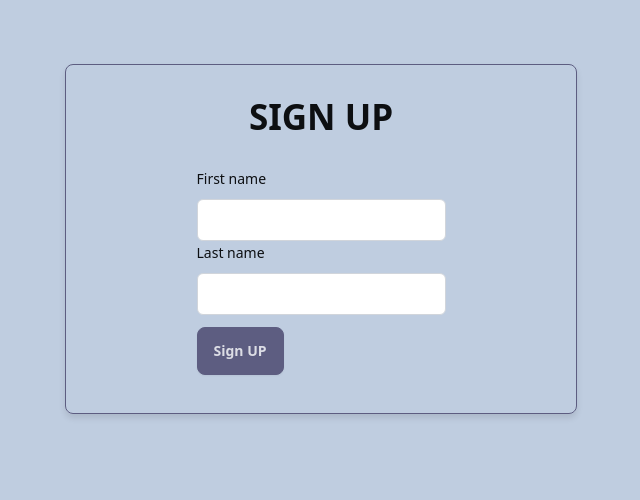
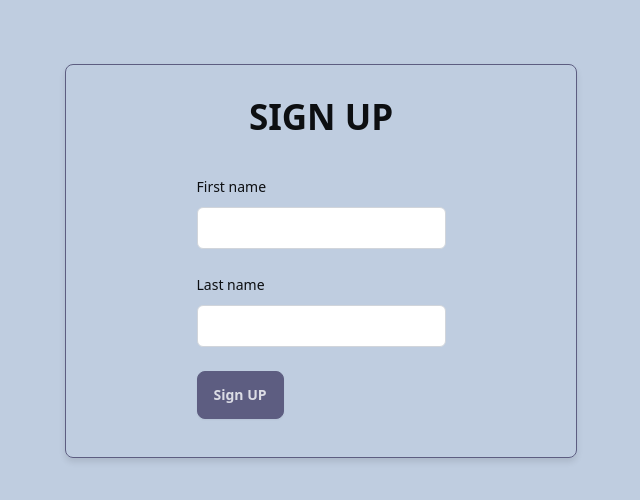
Before and after one commit to EvansMungai/UHBUI, an Angular app: page / in a window 1280 px wide. Shown: the top 500 px of the page, without its empty margins (319-959 px from the left). Built offline with nearby package versions, Linux system fonts and the light colour scheme.

Commit message:
Adjust form spacing and adjustment

```diff
--- a/components/elements/forms/signupform/signupform.component.html
+++ b/components/elements/forms/signupform/signupform.component.html
@@ -2,15 +2,15 @@
     <form action="" class="border border-solid border-[#5D5D81] rounded-lg shadow-[0_4px_6px_rgba(0,0,0,0.1)] py-[5%]">
         <div class="flex flex-col items-center">
             <h2 class="text-[35px] text-center font-bold">SIGN UP</h2>
-            <div class="mt-6 mx-auto">
-                <div>
+            <div class="mt-8 mx-auto">
+                <div class="mb-6 ">
                     <label for="first-name" class="block text-sm/6 font-medium">First name</label>
                     <div class="mt-2">
                         <input type="text" name="first-name" id="first-name" class="border border-gray-300 rounded-md p-2">
                     </div>
                 </div>
 
-                <div class="mb-3">
+                <div class="mb-6">
                     <label for="last-name" class="block text-sm/6 font-medium">Last name</label>
                     <div class="mt-2">
                         <input type="text" name="last-name" id="last-name" class="border border-gray-300 rounded-md p-2">
```
